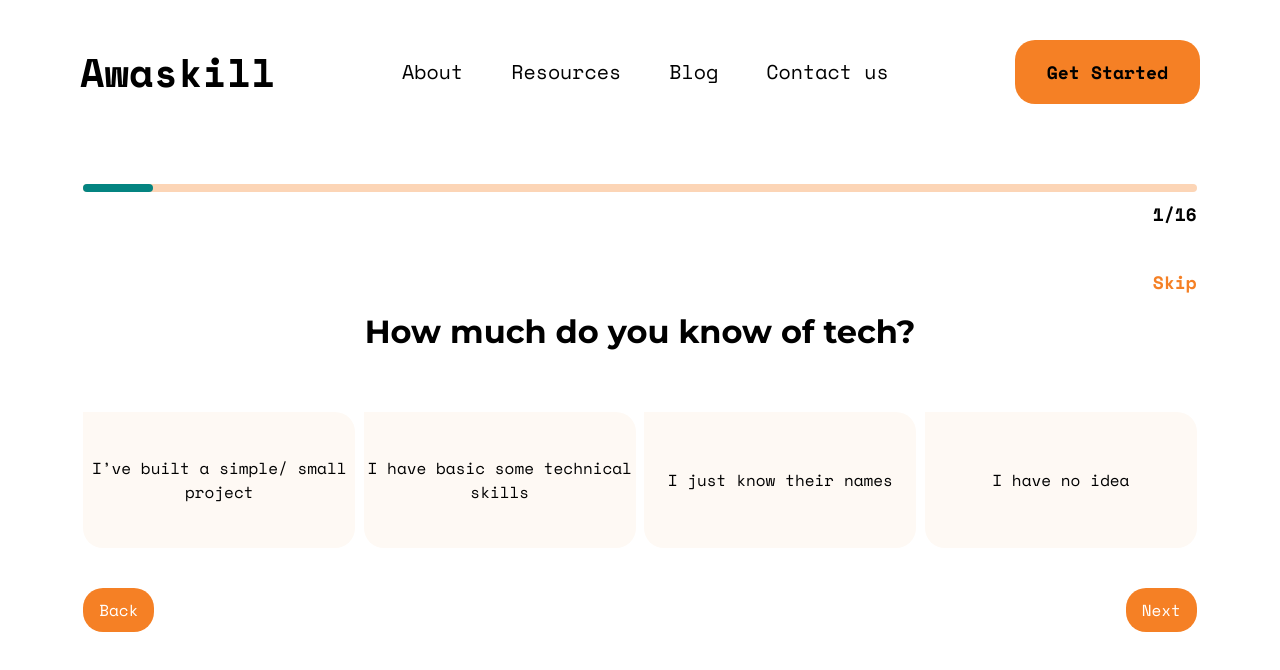
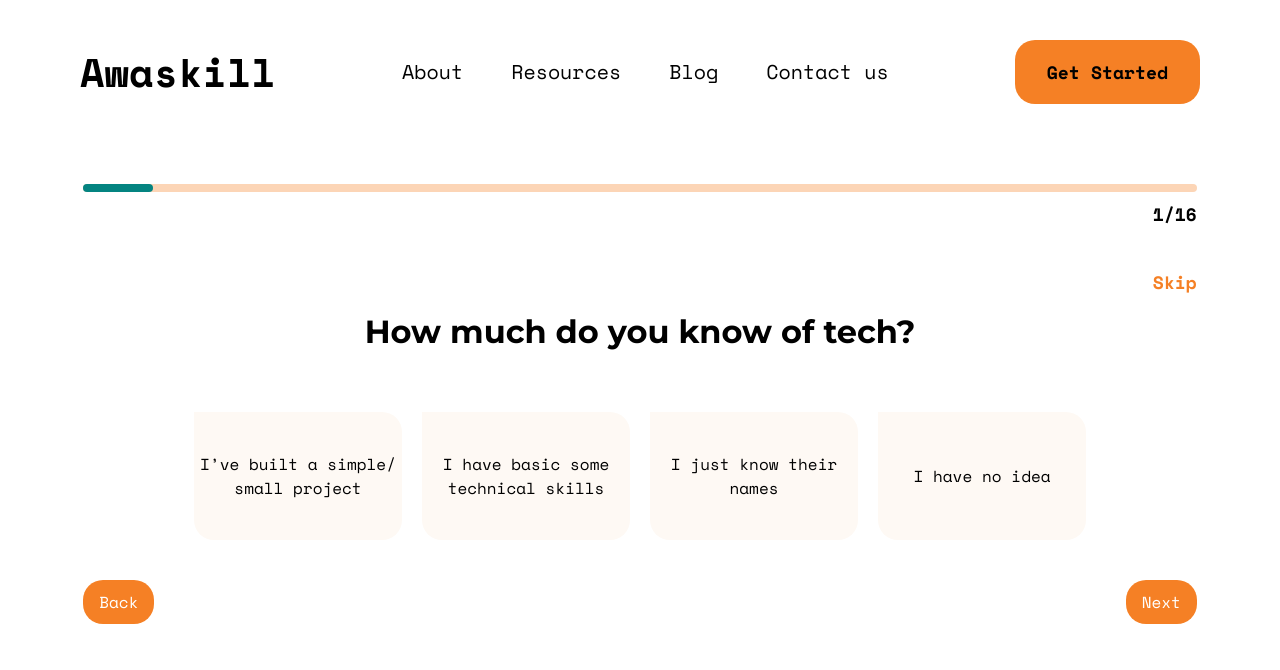
Before and after one commit to kingjamesx/quiz-app, a Next.js app: page /assessments/questions in a window 1280 px wide. Shown: the top 670 px of the page. Built offline with nearby package versions, Linux system fonts and the light colour scheme.

Commit message:
question one options style layout

```diff
--- a/components/Assessments/Question-1.jsx
+++ b/components/Assessments/Question-1.jsx
@@ -20,34 +20,32 @@ const QuestionOne = props => {
       <h2 className="text-center text-2xl font-bold font-mont mb-10 md:mb-16 md:text-[2rem]">
         How much do you know of tech?
       </h2>
-      <form action="" className="text-xl text-center">
-        <div className="flex justify-between items-center flex-wrap gap-y-10 md:gap-y-0 mx-auto md:max-w-[50rem] xl:max-w-none">
+      <form action="" className="text-xl text-center mx-auto">
+        <div className="grid grid-cols-[repeat(auto-fit,_minmax(10rem,_max-content))] justify-center gap-7 md:gap-5">
           <RadioInput
             label="I’ve built a simple/ small project"
-            className="py-5 md:py-10"
             option={1}
             onChange={handleChange}
             onSelect={selected}
           />
           <RadioInput
             label="I have basic some technical skills"
-            className="py-5 md:py-10"
             option={2}
             onChange={handleChange}
             onSelect={selected}
           />
           <RadioInput
             label="I just know their names"
-            className="py-5 md:py-10"
             option={3}
             onChange={handleChange}
+            className="py-10"
             onSelect={selected}
           />
           <RadioInput
             label="I have no idea"
-            className="flex justify-center items-center h-full"
             option={4}
             onChange={handleChange}
+            className="py-10"
             onSelect={selected}
           />
         </div>
--- a/components/Assessments/radio-input.jsx
+++ b/components/Assessments/radio-input.jsx
@@ -4,12 +4,12 @@ const RadioInput = props => {
   const { label, className, option, onChange, onSelect } = props;
 
   const classes =
-    `w-[10rem] text-sm px-7 flex justify-center items-center h-full md:px-0 md:w-[10rem] md:text-base xl:w-[17rem] ` +
+    `text-sm px-7 text-center py-5 md:px-0 md:text-base md:py-10 md:w-52 ` +
     className;
 
   return (
     <div
-      className={`rounded-r-[1.25rem] rounded-bl-[1.25rem] h-[136px] ${
+      className={`rounded-r-[1.25rem] rounded-bl-[1.25rem] flex items-center ${
         onSelect === option ? 'bg-primary-2/500' : 'bg-primary-2/0'
       }`}
     >
--- a/pages/assessments/index.js
+++ b/pages/assessments/index.js
@@ -1,8 +1,8 @@
 import Header from '@/components/Header';
 import Image from 'next/image';
 import Link from 'next/link';
-import icons from '../../public/images/icons and avatars.png';
-import iconsSmall from '../../public/images/icons and avatars-mobile.png';
+import icons from '../../public/images/Icons-and-avatars.png';
+import iconsSmall from '../../public/images/Icons-and-avatars-mobile.png';
 
 const Assessments = () => {
   return (
--- a/pages/assessments/questions.js
+++ b/pages/assessments/questions.js
@@ -5,6 +5,10 @@ import { useState } from 'react';
 
 const Questions = () => {
   const [page, setPage] = useState(1);
+  // const [formData, setFormData] = useState({
+  //   questionOne: null,
+  //   questionTwo: '',
+  // });
 
   const progress = (page / 16) * 100;
 
@@ -18,7 +22,7 @@ const Questions = () => {
   };
 
   return (
-    <section className="max-w-[30rem] mx-auto md:max-w-none">
+    <section className=" mx-auto md:max-w-none">
       <Header />
       <div className="w-[87%] mt-20 mx-auto">
         <div className="h-2 rounded-xl bg-Primary-2/50 mb-2">
```
Also changed, not shown: public/images/Icons-and-avatars-mobile.png (renamed from public/images/Icons and avatars-mobile.png), public/images/Icons-and-avatars.png (renamed from public/images/Icons and avatars.png).
